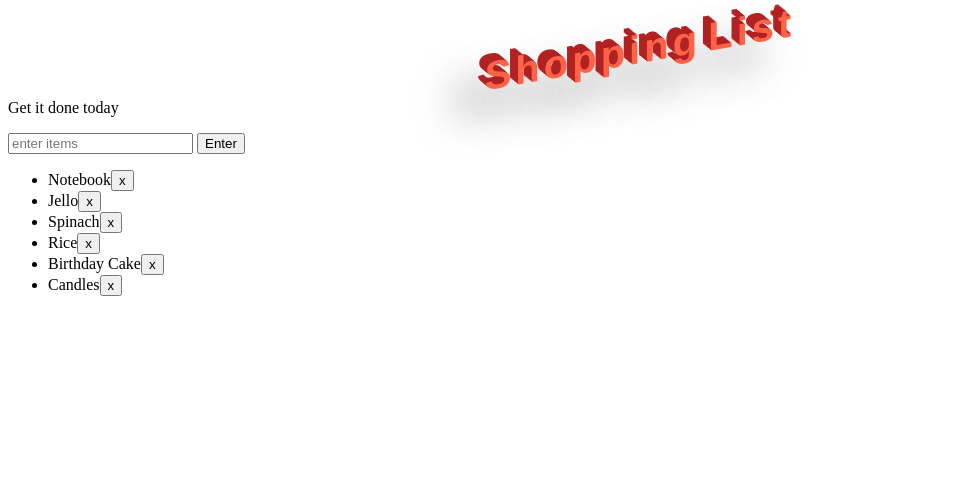
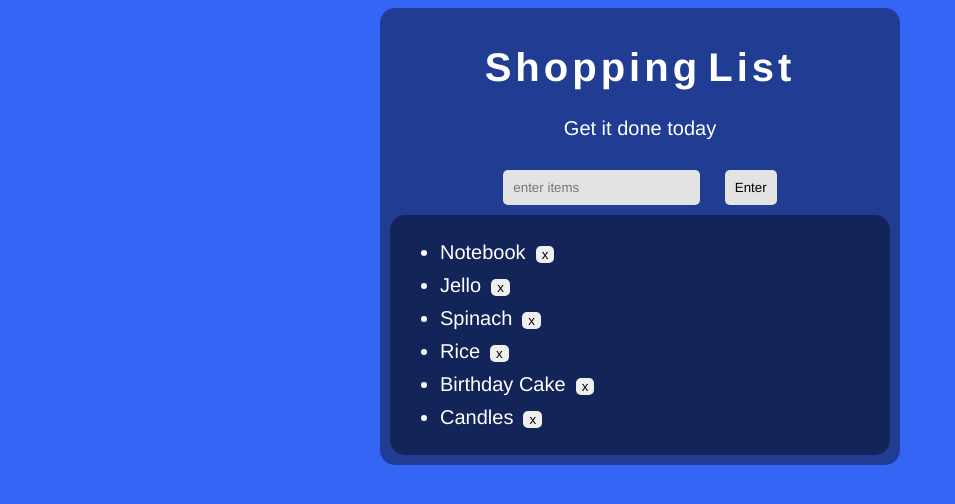
Before and after one commit to phoneypatjordan/webdev-from-zero-to-mastery, a plain HTML site: page exercises/137-shopping-list/index.html in a window 1280 px wide. Shown: the whole page, without its empty margins (0-955 px from the left). Drawn offline with Linux system fonts and the light colour scheme.

Commit message:
Makeover
looks somewhat better

```diff
--- a/exercises/137-shopping-list/style.css
+++ b/exercises/137-shopping-list/style.css
@@ -1,23 +1,86 @@
-.coolTitle {
+body{
+  background: rgb(53,101,244);
+}
+
+*{
+  font-family: 'Oswald', Helvetica, sans-serif;
+}
+
+.container{
+  margin: auto;
+  width: 50%;
+  padding: 10px;
+  border-radius: 15px;
+  background: rgba(0, 0, 0, 0.4);
+  max-width: 500px;
+}
+
+.row{
+  display: grid;
+  justify-items: start;
+  border-radius: 15px;
+  background: rgba(0, 0, 0, 0.4);
+}
+
+h1, h2, h3, h4{
   text-align: center;
-  font-family: 'Oswald', Helvetica, sans-serif;
   font-size: 40px;
-  transform: skewY(-10deg);
   letter-spacing: 4px;
   word-spacing: -8px;
-  color: tomato;
-  text-shadow:
-    -1px -1px 0 firebrick,
-    -2px -2px 0 firebrick,
-    -3px -3px 0 firebrick,
-    -4px -4px 0 firebrick,
-    -5px -5px 0 firebrick,
-    -6px -6px 0 firebrick,
-    -7px -7px 0 firebrick,
-    -8px -8px 0 firebrick,
-    -30px 20px 40px dimgrey;
+  color: white;
+}
+
+p{
+  text-align: center;
+  font-size: 20px;
+  color: white;
+}
+
+li{
+  font-size: 20px;
+  margin: 10px;
+  color: white;
+}
+
+li:hover{
+  cursor: pointer;
+}
+
+.centerEnter{
+  text-align: center;
+}
+
+#userInput, #enter{
+  padding: 10px;
+  margin: 10px;
+  border-radius: 5px;
+  border:  0;
+  background-color: #e3e3e3;
+}
+
+#enter{
+  transition-timing-function: ease-in;
+  transition: all 0.2s;
+}
+
+#enter:hover{
+  cursor: pointer;
+  background: #e3d3d3;
+}
+
+.deleteButton{
+  border-radius: 5px;
+  border: 0;
+  margin-left: 10px;
+  transition: all 0.1s;
+}
+
+.deleteButton:hover{
+  transition: all 0.2s;
+  cursor: pointer;
+  background: #e3d3d3;
 }
 
 .done {
-  text-decoration: line-through;
+  text-decoration: line-through red 2px;
 }
```
